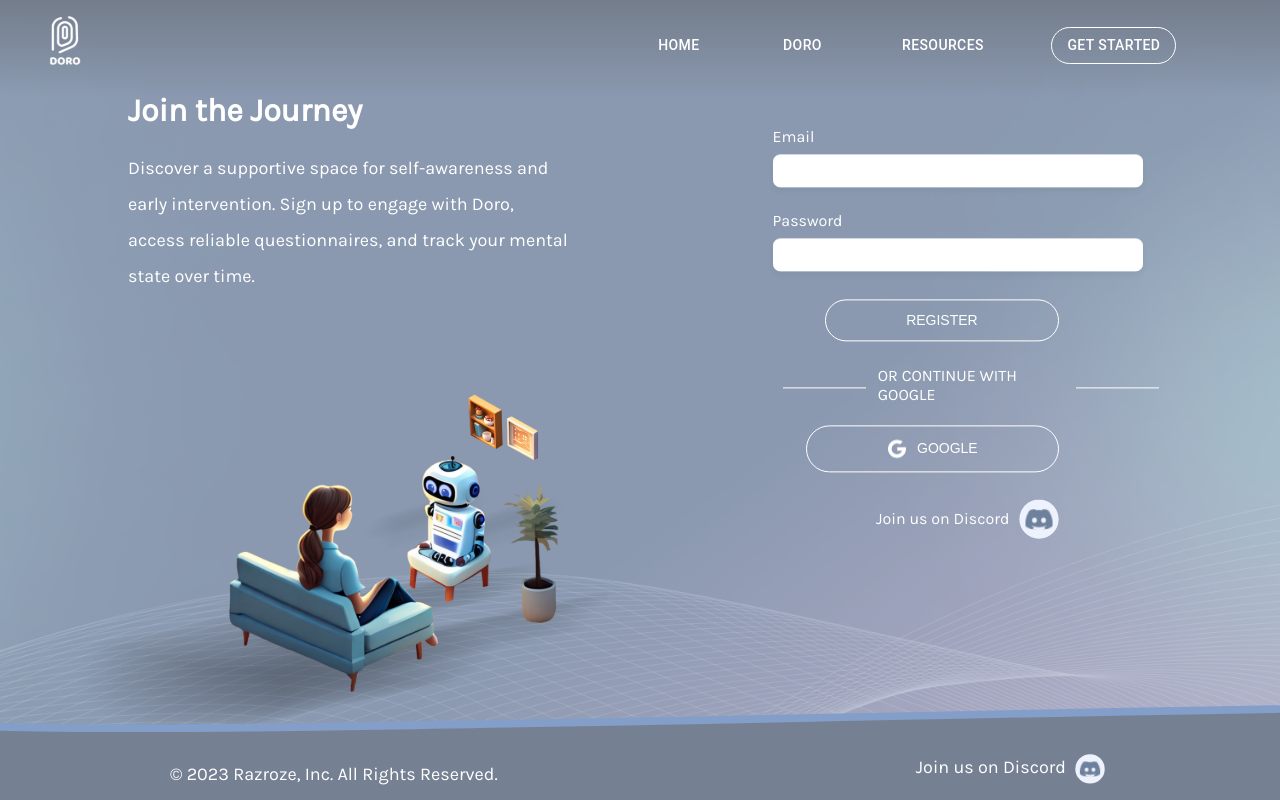
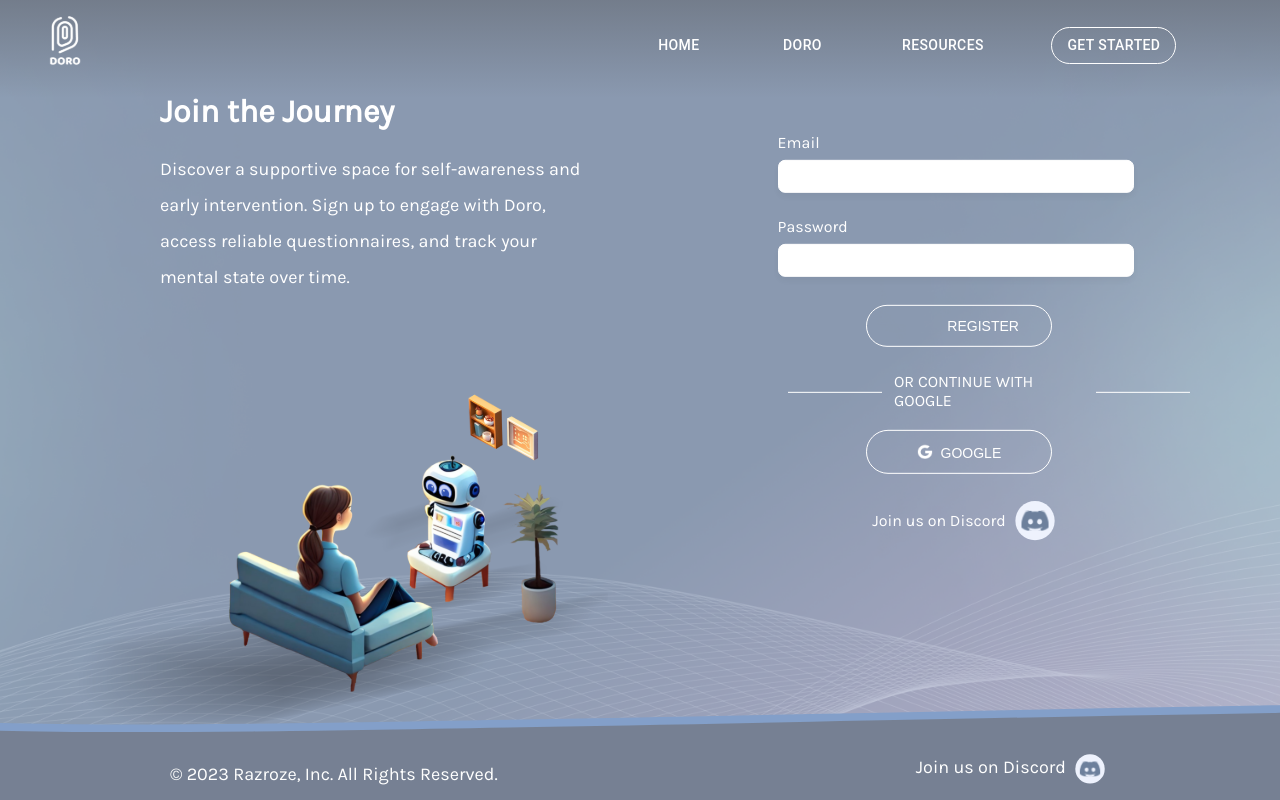
Before and after one commit to rastin1379/doro-frontend, a React (Create React App) app: page /get-started in a window 1280 px wide. Built offline with nearby package versions, Linux system fonts and the light colour scheme.

Commit message:
feedback changes login page

```diff
--- a/src/components/getstarted/getStartedPage.js
+++ b/src/components/getstarted/getStartedPage.js
@@ -13,7 +13,8 @@ import Navbar from "../Navbar";
 import Footer from "../Footer";
 import "../../styles/getStartedPage.css";
 import Discord from "../../assets/icons/discord.svg";
-import Google from "../../assets/icons/Googe.png"
+import Google from "../../assets/icons/Googe.png";
+import grayGoogle from "../../assets/icons/gray-google.webp";
 import { Snackbar, IconButton } from "@mui/material";
 import CloseIcon from "@mui/icons-material/Close";
 
@@ -37,12 +38,13 @@ function StartSection() {
   const [email, setEmail] = useState("");
   const [password, setPassword] = useState("");
   const [snackBar, setSnackBar] = useState(false);
+  const [hover, setHover] = useState(false);
 
   const handleClose = () => {
     setSnackBar(false);
   };
   const message = (
-    <div style={{padding:"5px 10px"}}>
+    <div style={{ padding: "5px 10px" }}>
       <IconButton
         size="small"
         aria-label="close"
@@ -55,7 +57,7 @@ function StartSection() {
   );
 
   const handleRegisterClick = async (prevState) => {
-    console.log("prevState=>",prevState)
+    console.log("prevState=>", prevState);
     if (!email || !password) {
       setSnackBar(true);
       return;
@@ -132,7 +134,7 @@ function StartSection() {
                 REGISTER
               </button>
               <Snackbar
-                anchorOrigin={{ vertical:"top", horizontal:"center"}}
+                anchorOrigin={{ vertical: "top", horizontal: "center" }}
                 open={snackBar}
                 autoHideDuration={3000}
                 onClose={handleClose}
@@ -147,10 +149,14 @@ function StartSection() {
             </div>
             {/* <span className="google-signin">OR CONTINUE WITH GOOGLE</span> */}
             {/* Implement Google Sign-In here */}
-            <button className="register-button">
+            <button
+              className="register-button"
+              onMouseEnter={() => setHover(true)}
+              onMouseLeave={() => setHover(false)}
+            >
               <div className="google-button">
-              <img src={Google} alt="Google"></img>
-              <span className="google-text">GOOGLE</span>
+                <img src={hover ? grayGoogle:Google} alt="Google" height={"16px"}></img>
+                <span style={{ marginTop: "2px" }}>GOOGLE</span>
               </div>
             </button>
             <div className="join-discord">
--- a/src/styles/getStartedPage.css
+++ b/src/styles/getStartedPage.css
@@ -29,11 +29,10 @@
 .start-content {
     position: relative;
     display: flex;
-    justify-content: space-between;
+    padding-left: 10rem;
+    padding-right: 4rem;
     align-items: flex-end;
     width: 100%;
-    padding-left: 10%;
-    padding-right: 4%;
     gap: 2rem;
     flex-direction: column;
 }
@@ -59,7 +58,6 @@
     color: rgb(255, 255, 255);
     order: 1;
     margin-bottom: -5%;
-    margin-right: auto;
 }
 
 .text-content-start h1 {
@@ -111,6 +109,7 @@
     cursor: pointer;
     font-size: 14px;
     margin-right: 35%;
+    width: 44%;
     transition: background-color 0.5s ease, color 0.5s ease;
 }
 
@@ -123,13 +122,14 @@
 
 .main-container {
     display: flex;
+    justify-content: flex-start;
     align-items: center;
     gap: 2px;
-    width: 90%;
+    width: 100%;
 }
 
 .line {
-    width: 90px;
+    width: 100px;
     height: 1px;
     background-color: white;
     margin: 0 10px;
@@ -155,11 +155,8 @@
 .google-button{
     display: flex;
     align-items: center;
-    gap: 10px;
-}
-
-.goggle-text{
-    margin-top: 6px;
+    justify-content: center;
+    gap: 8px;
 }
 
 .join-discord {
```
Also changed, not shown: src/assets/icons/gray-google.webp (added).
